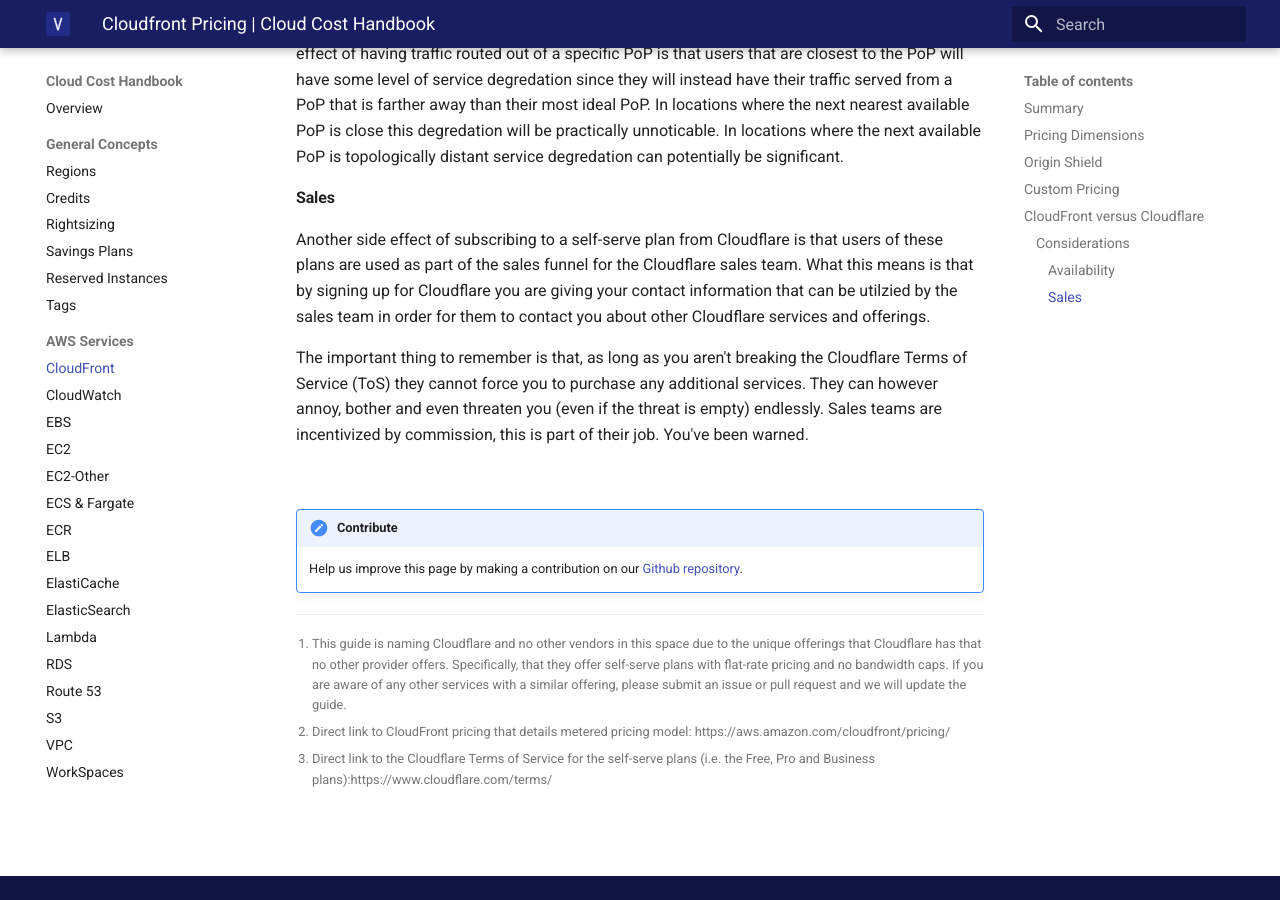
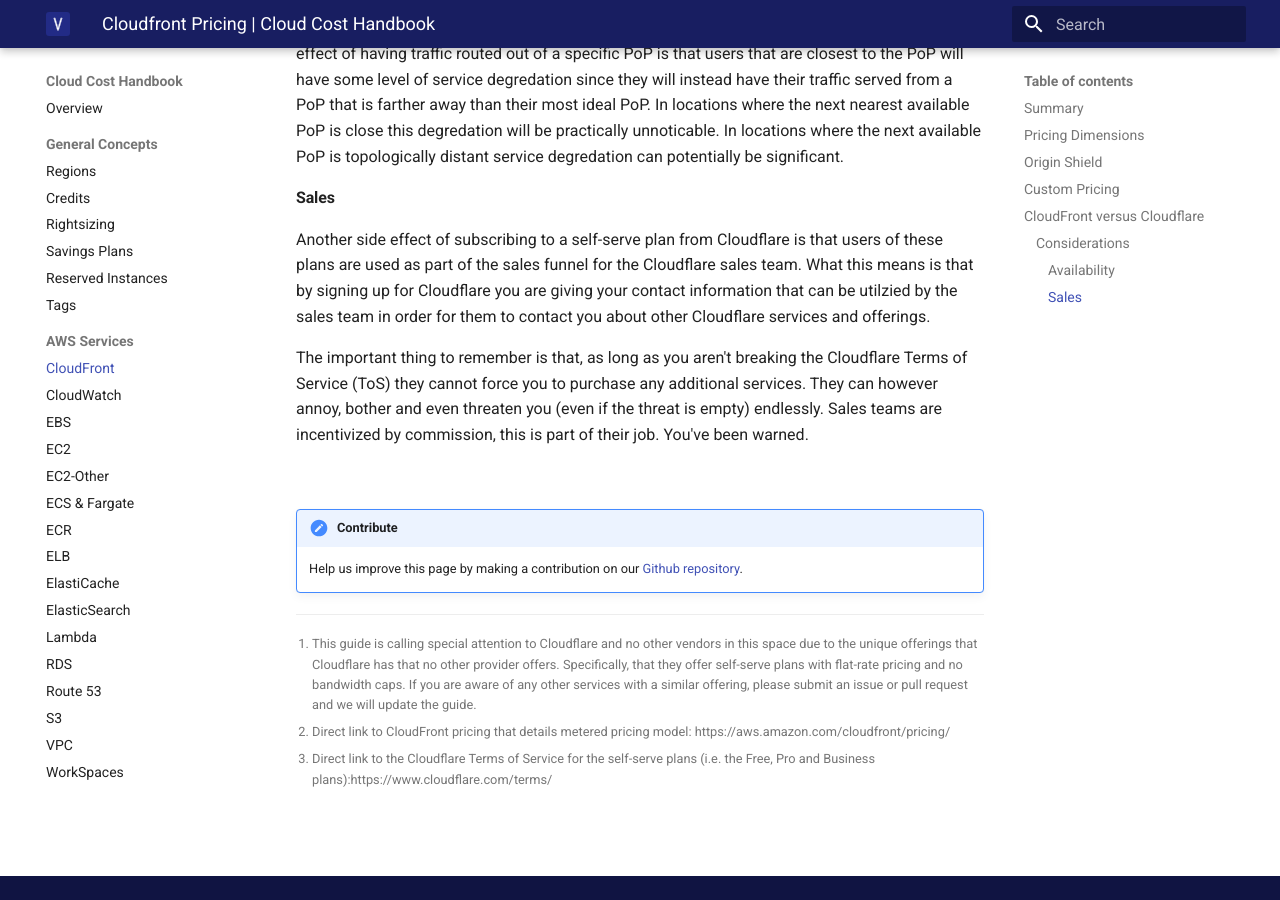
Before and after one commit to vantage-sh/handbook.vantage.sh, an MkDocs documentation site: the page built from docs/aws/services/cloudfront-pricing.md, in a window 1280 px wide and 900 px high, scrolled down 2180 px. Built offline with MkDocs 1.6.1 and Material for MkDocs 9.7.7, drawn with Linux system fonts in a browser that asks for light colours; some of the changed text lies outside the part shown.

```diff
--- a/docs/aws/services/cloudfront-pricing.md
+++ b/docs/aws/services/cloudfront-pricing.md
@@ -27,7 +27,7 @@ For customers who are willing to make certain minimum traffic commits (typically
 
 Cloudflare is an edge network that offers a number of different performance, availability and security services. One of those services is an edge caching service that offer effectively the same service as Amazon CloudFront. The most important distinction between CloudFront and Cloudflare is not a technical differentiation but a business model differentiation. CloudFront utilizes a metered pricing model whereby you pay based on the amount of traffic that is served via the CloudFront service.[^cloudfrontpricing] Cloudflare, on the otherhand, offers flat-rate pricing for its service without any bandwidth caps.[^cloudflaretos]
 
-What this means is that as a customer of Cloudflare's Business plan, you can pay $200 per month and delivery unlimited traffic via the Cloudflare CDN. Seems too good to be true? Feel free to browse the official Cloudflare community where this question is [asked](https://community.cloudflare.com/t/to-support-about-cdn-plan/166219) and [answered](https://community.cloudflare.com/t/cloudflare-doesnt-mention-in-plans-that-how-much-monthly-bandwidth-will-provides/161097) multiple times.
+What this means is that as a customer of [Cloudflare's Business plan](https://www.cloudflare.com/plans/business/), you can pay $200 per month and delivery unlimited traffic via the Cloudflare CDN. Seems too good to be true? Feel free to browse the official Cloudflare community where this question is [asked](https://community.cloudflare.com/t/to-support-about-cdn-plan/166219) and [answered](https://community.cloudflare.com/t/cloudflare-doesnt-mention-in-plans-that-how-much-monthly-bandwidth-will-provides/161097) multiple times.
 
 ### Considerations
 
@@ -45,14 +45,14 @@ Another side effect of subscribing to a self-serve plan from Cloudflare is that
 
 The important thing to remember is that, as long as you aren't breaking the Cloudflare Terms of Service (ToS) they cannot force you to purchase any additional services. They can however annoy, bother and even threaten you (even if the threat is empty) endlessly. Sales teams are incentivized by commission, this is part of their job. You've been warned.
 
+
+[^whynoothervendors]: This guide is calling special attention to Cloudflare and no other vendors in this space due to the unique offerings that Cloudflare has that no other provider offers. Specifically, that they offer self-serve plans with flat-rate pricing and no bandwidth caps. If you are aware of any other services with a similar offering, please submit an issue or pull request and we will update the guide.
+
+[^cloudfrontpricing]: Direct link to CloudFront pricing that details metered pricing model: https://aws.amazon.com/cloudfront/pricing/
+
+[^cloudflaretos]: Direct link to the Cloudflare Terms of Service for the self-serve plans (i.e. the Free, Pro and Business plans):https://www.cloudflare.com/terms/
+
 <br/>
 
 !!! Contribute
 	Help us improve this page by making a contribution on our [Github repository](https://github.com/vantage-sh/handbook).
-
-
-[^whynoothervendors]: This guide is naming Cloudflare and no other vendors in this space due to the unique offerings that Cloudflare has that no other provider offers. Specifically, that they offer self-serve plans with flat-rate pricing and no bandwidth caps. If you are aware of any other services with a similar offering, please submit an issue or pull request and we will update the guide.
-
-[^cloudfrontpricing]: Direct link to CloudFront pricing that details metered pricing model: https://aws.amazon.com/cloudfront/pricing/
-
-[^cloudflaretos]: Direct link to the Cloudflare Terms of Service for the self-serve plans (i.e. the Free, Pro and Business plans):https://www.cloudflare.com/terms/
```
